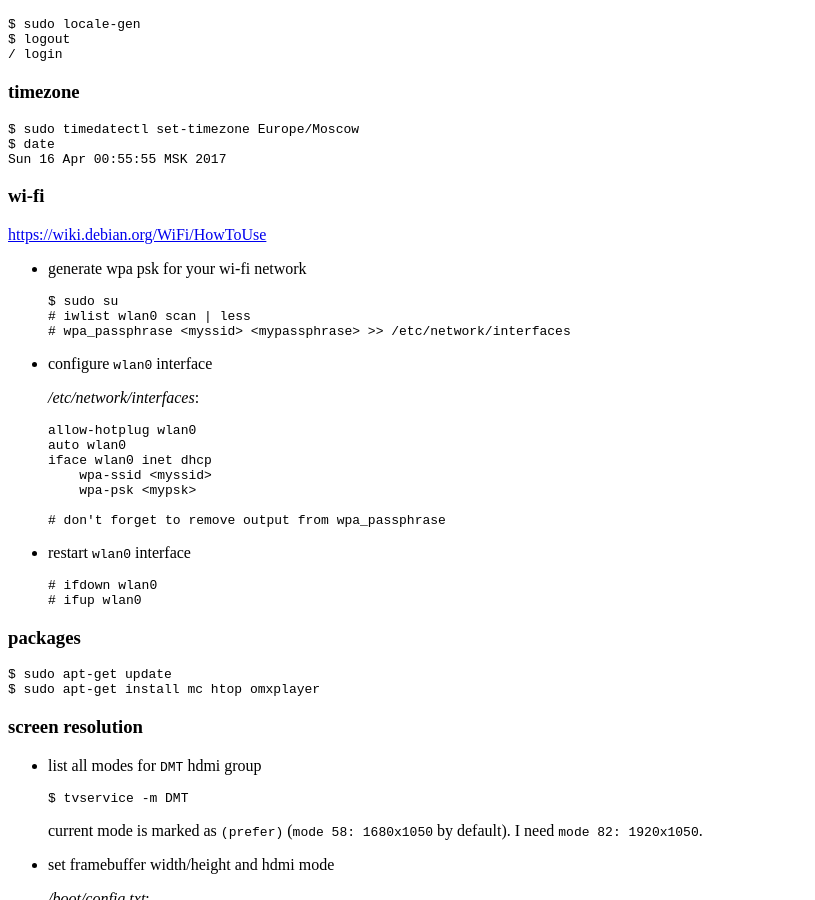
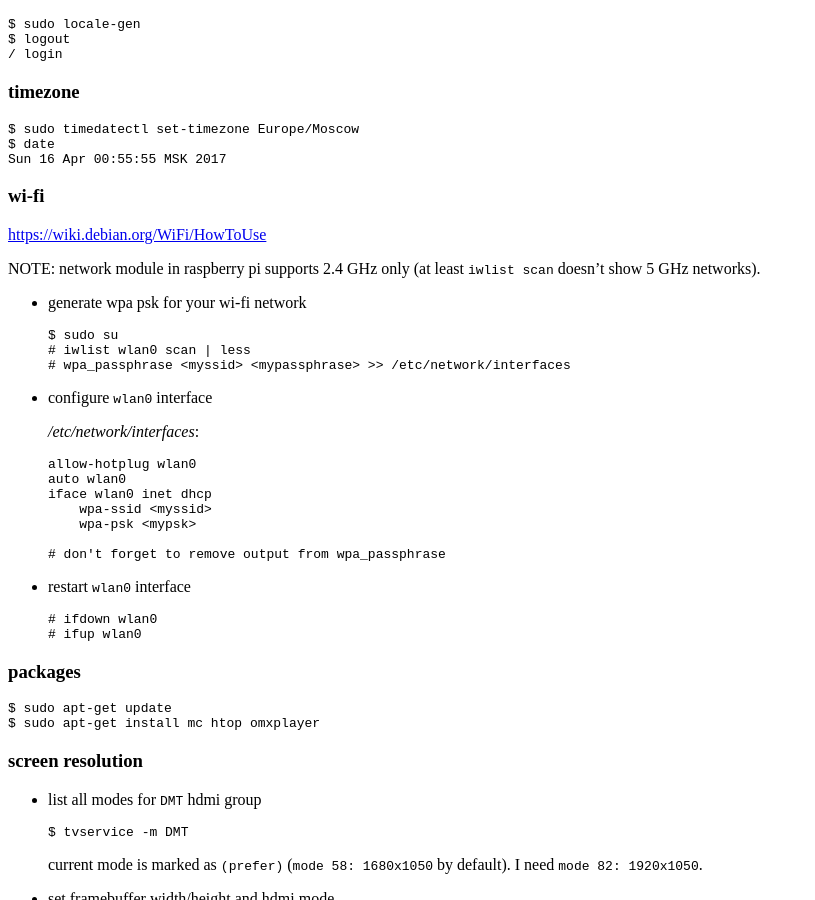
Before and after one commit to tap349/tap349.github.io, a Jekyll site: the page built from _posts/2017-04-15-raspberry-pi.md, in a window 1280 px wide and 900 px high, scrolled down 2334 px. Shown: the whole window, without its empty margins (0-815 px from the left). Built offline with Jekyll 4.4.1, drawn with Linux system fonts in a browser that asks for light colours.

Commit message:
update 2017-04-16_17:27:41

````diff
--- a/_posts/2017-04-15-raspberry-pi.md
+++ b/_posts/2017-04-15-raspberry-pi.md
@@ -151,6 +151,9 @@ Sun 16 Apr 00:55:55 MSK 2017
 
 <https://wiki.debian.org/WiFi/HowToUse>
 
+NOTE: network module in raspberry pi supports 2.4 GHz only
+      (at least `iwlist scan` doesn't show 5 GHz networks).
+
 - generate wpa psk for your wi-fi network
 
   ```sh
````
